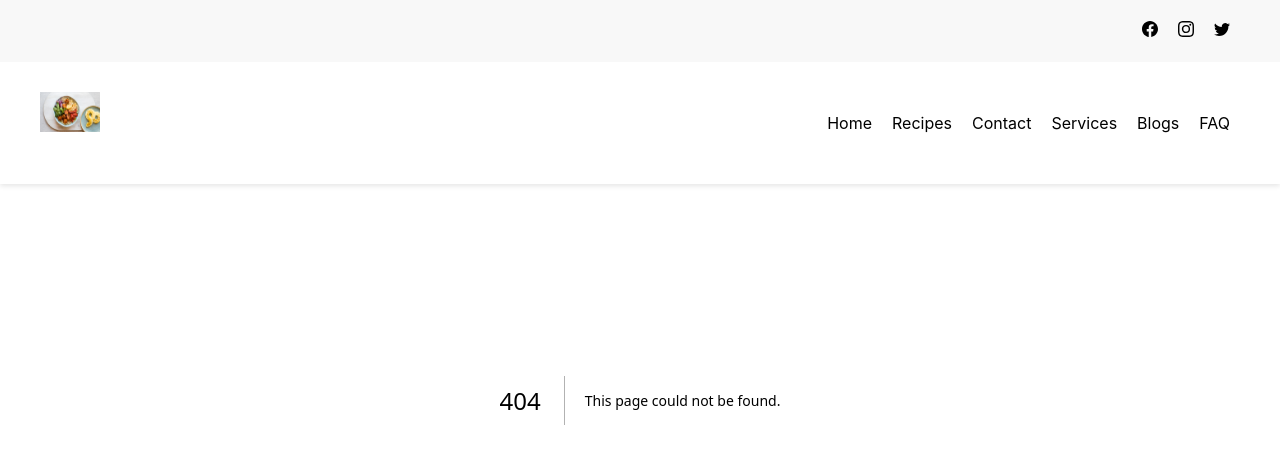
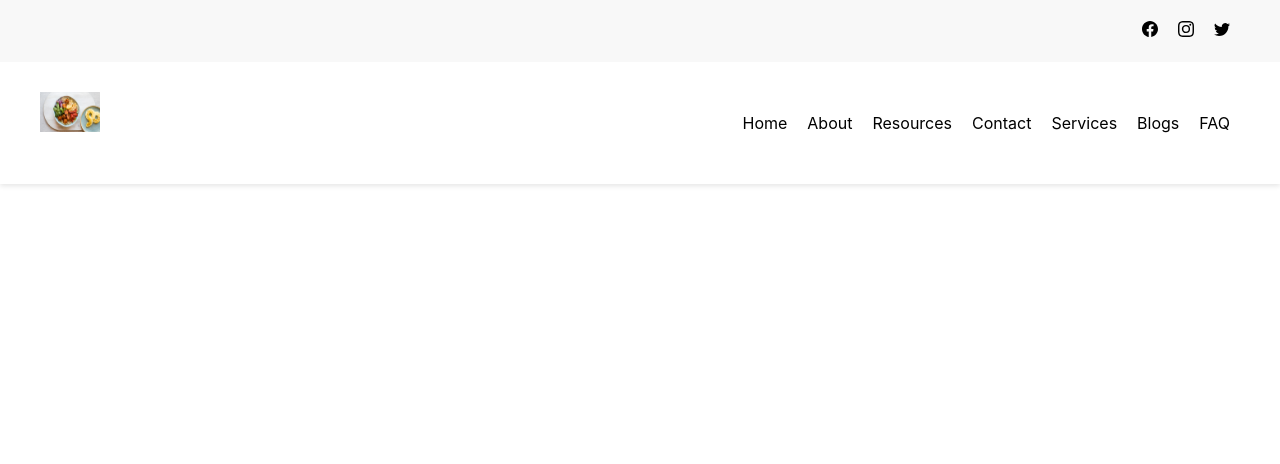
Before and after one commit to ChrisDietrich405/natures-wellness, a Next.js app: page /about in a window 1280 px wide. Before the commit this address had no page. Shown: the top 464 px of the page. Built offline with nearby package versions, Linux system fonts and the light colour scheme.

Commit message:
feat refactored navbar

```diff
--- a/pages/_app.js
+++ b/pages/_app.js
@@ -1,6 +1,6 @@
 import "../src/styles/globals.css"
 import Layout from "../src/components/Layout";
-
+//emailjs username chrisdietrichdumbemail@gmail.com
 function MyApp({ Component, pageProps }) {
   return (
     <Layout>
--- /dev/null
+++ b/pages/about.js
@@ -0,0 +1,9 @@
+import React from 'react'
+
+const About = () => {
+  return (
+    <div>About</div>
+  )
+}
+
+export default About
--- a/src/components/Header/index.jsx
+++ b/src/components/Header/index.jsx
@@ -24,13 +24,16 @@ const Header = () => {
                 <Link href="/">Home</Link>
               </li>
               <li>
-                <Link href="/recipes">Recipes</Link>
+                <Link href="/about">About</Link>
+              </li>
+              <li>
+                <Link href="/recipes">Resources</Link>
                 <div className={styles.dropdown_content}>
-                  <Link href="/breakfast">Breakfast</Link>
-                  <Link href="/main-course">Main Course</Link>
-                  <Link href="/appetizers-snacks">Appetizers & Snacks</Link>
-                  <Link href="/smoothies-drinks">Smoothies & Drinks</Link>
-                  <Link href="/desserts">Desserts</Link>
+                  <Link href="/breakfast">Documentaries</Link>
+                  <Link href="/main-course">Cookbooks</Link>
+                  <Link href="/appetizers-snacks">Books</Link>
+                  <Link href="/smoothies-drinks">Informative Websites</Link>
+                  <Link href="/desserts">Meal Delivery Services</Link>
                   <Link href="/">Travel</Link>
                 </div>
               </li>
--- a/src/components/SocialIcons/index.js
+++ b/src/components/SocialIcons/index.js
@@ -1,4 +1,5 @@
 import { BsFacebook, BsInstagram, BsTwitter } from "react-icons/bs";
+import Link from "next/link";
 
 import styles from "./styles.module.css";
 
@@ -6,9 +7,9 @@ const SocialIcons = () => {
   return (
     <ul className={styles.social_icons_list}>
       <li>
-        <a href="#">
+        <Link href="https://www.facebook.com/natureswellnesspath" target="_blank">
           <BsFacebook />
-        </a>
+        </Link>
       </li>
       <li>
         <a href="#">
```
Also changed, not shown: pages/resources/[id].js (renamed from pages/recipes/[id].js).
